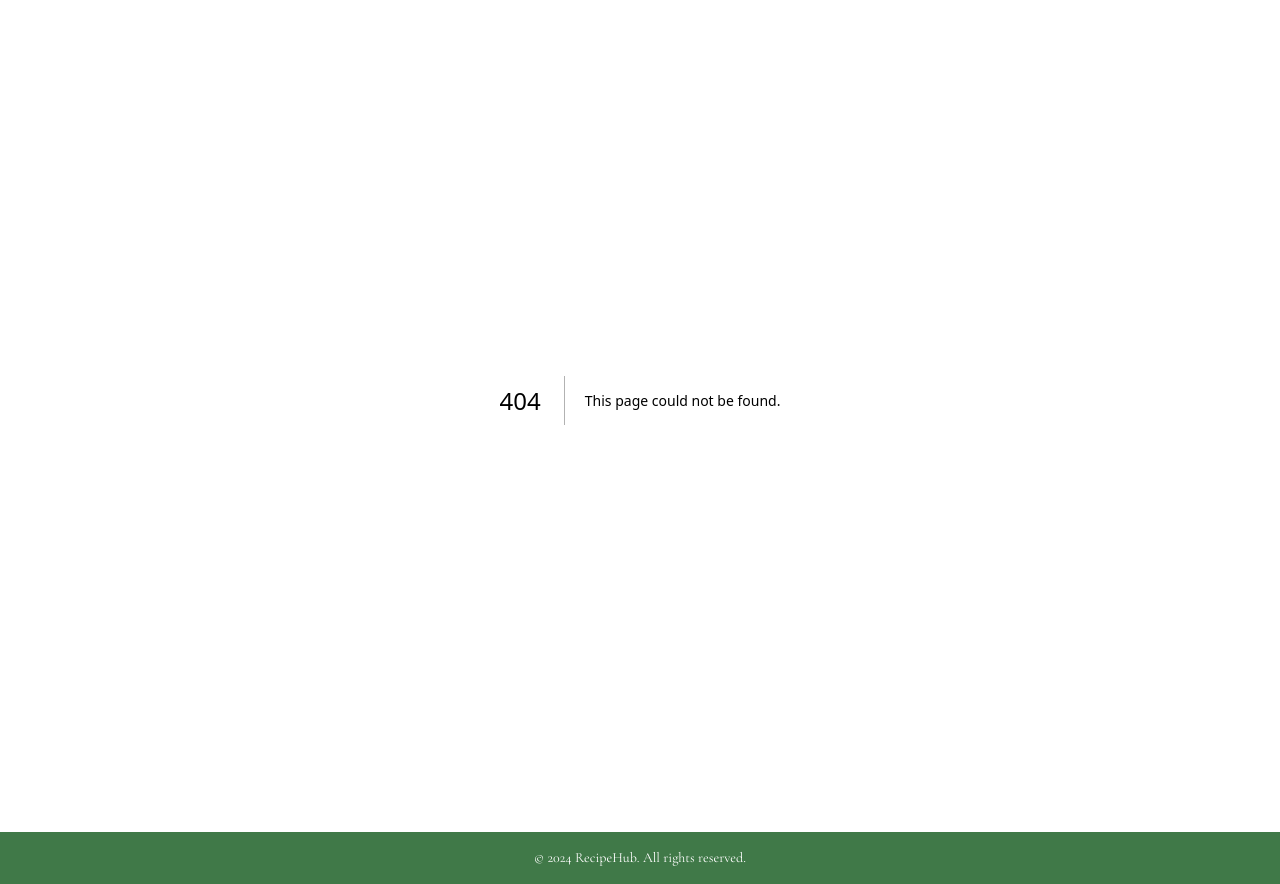
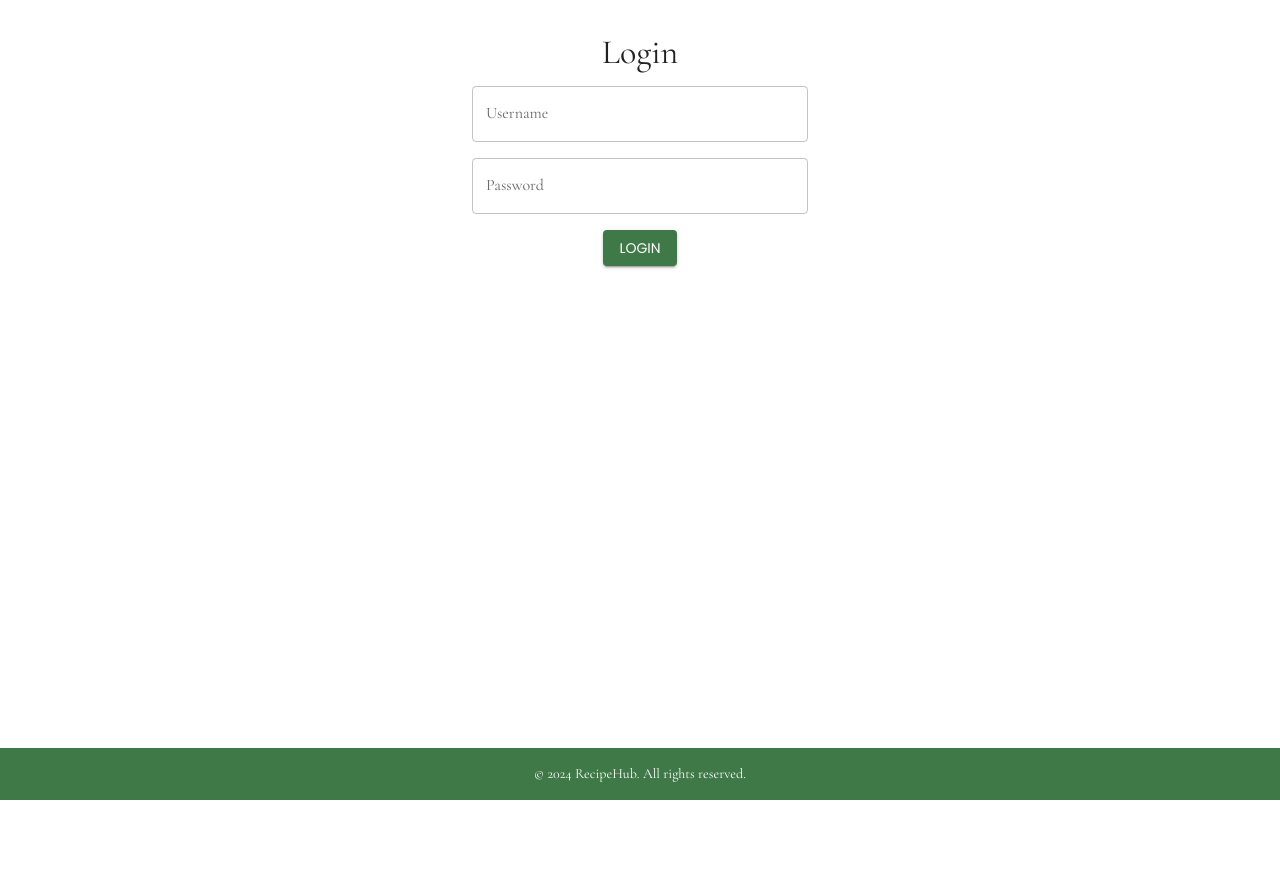
Before and after one commit to helenafnandes/recipe-hub-webclient, a Next.js app: page /auth/login in a window 1280 px wide. Before the commit this address had no page. After the commit the page ends 800 px from the top, so only its background shows below. Built offline with nearby package versions, Linux system fonts and the light colour scheme.

Commit message:
update login page with authentication logic and error handling

```diff
--- /dev/null
+++ b/app/auth/login/page.tsx
@@ -0,0 +1,64 @@
+"use client";
+
+import React, { useState } from "react";
+import { Box, TextField, Button, Typography } from "@mui/material";
+import { useRouter } from "next/navigation";
+import { ROUTES } from "../../../utils/constants";
+
+const LoginPage: React.FC = () => {
+  const router = useRouter();
+  const [username, setUsername] = useState("");
+  const [password, setPassword] = useState("");
+  const [error, setError] = useState<string | null>(null);
+
+  const handleLogin = async () => {
+    setError(null);
+    try {
+      const response = await fetch(ROUTES.login, {
+        method: "POST",
+        headers: { "Content-Type": "application/json" },
+        body: JSON.stringify({ username, password }),
+      });
+
+      if (!response.ok) {
+        const data = await response.json();
+        throw new Error(data.message || "Failed to login");
+      }
+
+      const data = await response.json();
+      localStorage.setItem("token", data.access_token); // Salva o token JWT
+      router.push("/recipes"); // Redireciona para a página de receitas
+    } catch (err: any) {
+      setError(err.message);
+    }
+  };
+
+  return (
+    <Box sx={{ maxWidth: 400, margin: "auto", textAlign: "center", padding: "2rem" }}>
+      <Typography variant="h4" gutterBottom>
+        Login
+      </Typography>
+      {error && <Typography color="error">{error}</Typography>}
+      <TextField
+        fullWidth
+        label="Username"
+        value={username}
+        onChange={(e) => setUsername(e.target.value)}
+        sx={{ marginBottom: "1rem" }}
+      />
+      <TextField
+        fullWidth
+        label="Password"
+        type="password"
+        value={password}
+        onChange={(e) => setPassword(e.target.value)}
+        sx={{ marginBottom: "1rem" }}
+      />
+      <Button variant="contained" color="primary" onClick={handleLogin}>
+        Login
+      </Button>
+    </Box>
+  );
+};
+
+export default LoginPage;
```
